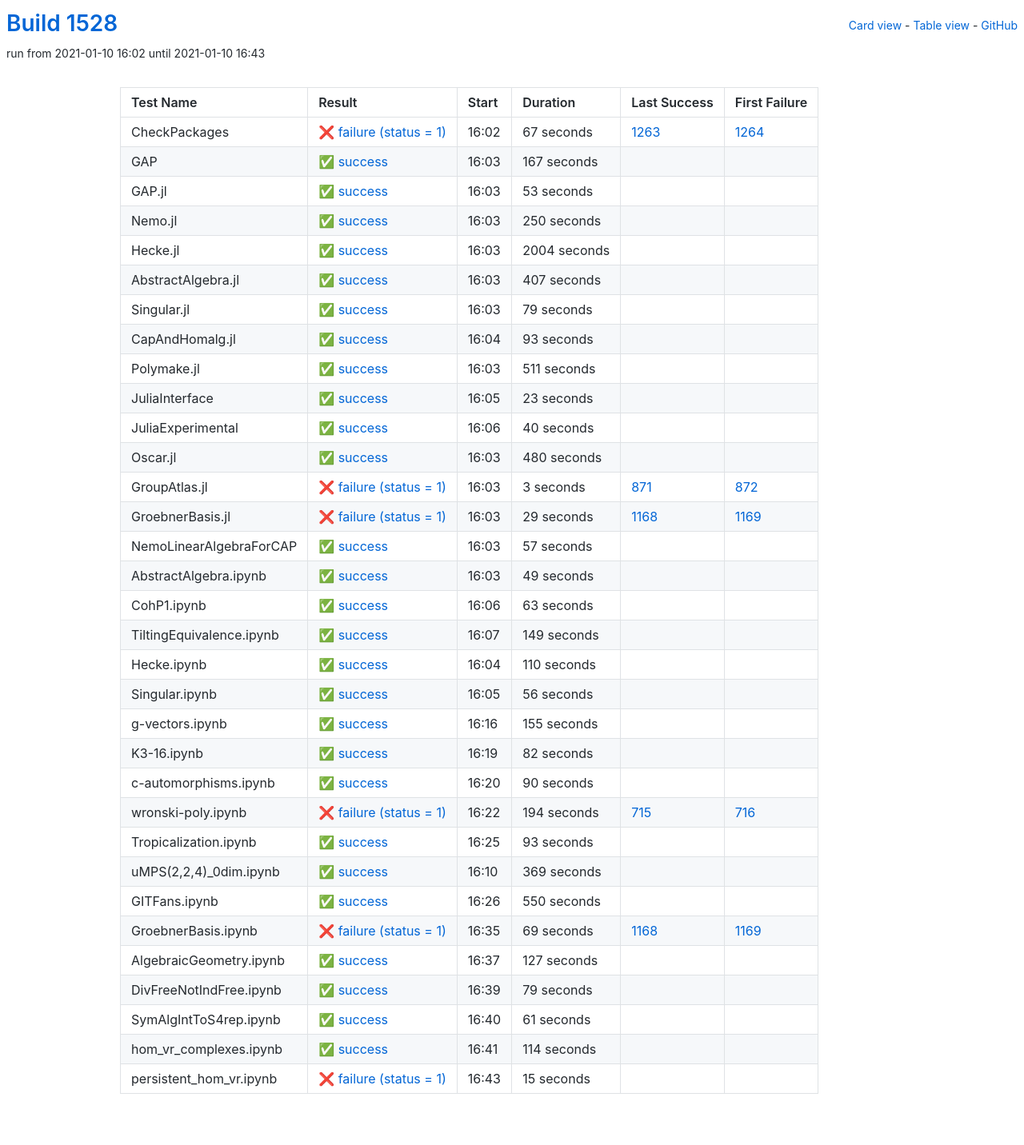
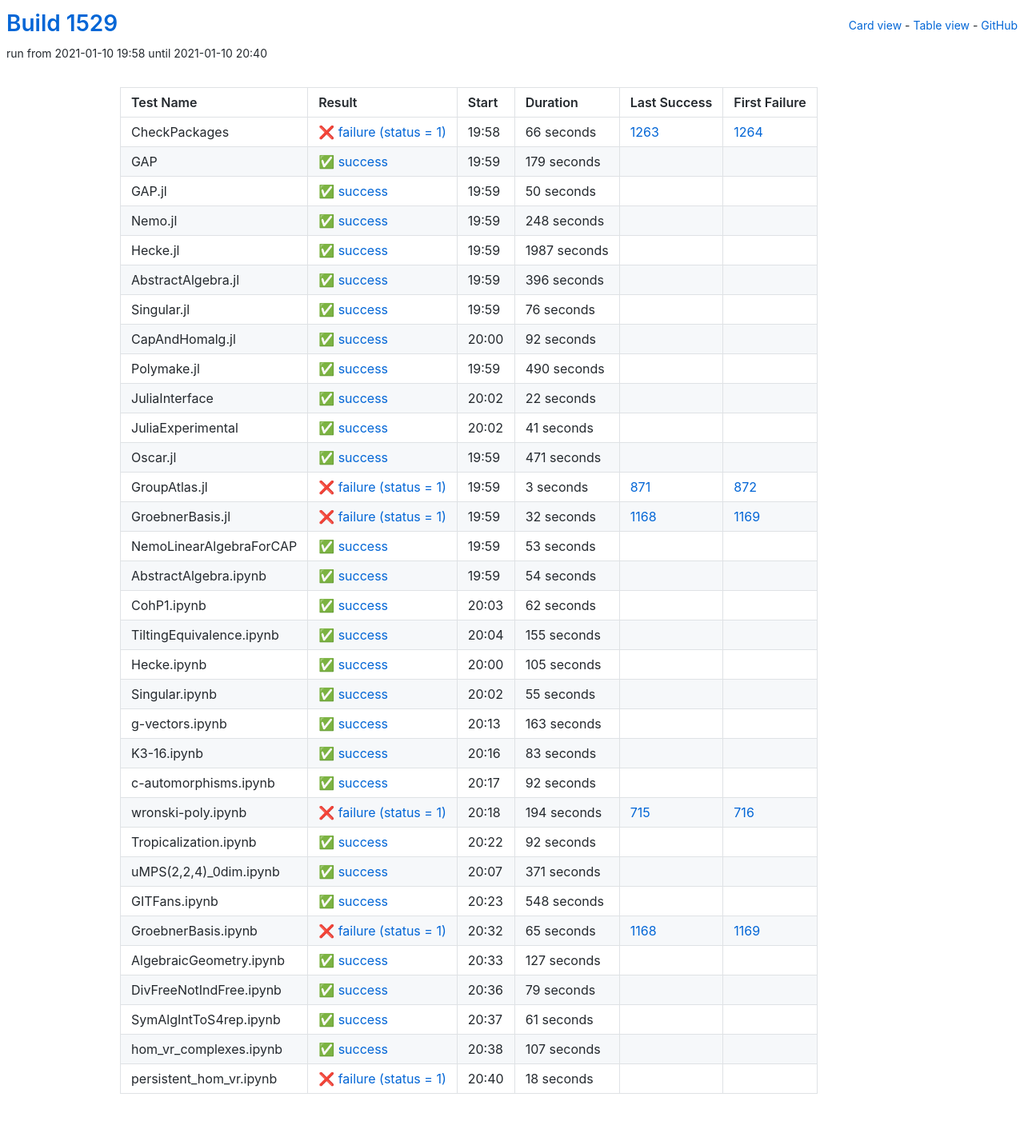
Before and after one commit to oscar-system/oscar-ci-status-stable, a Jekyll site: the page built from table.html, in a window 1280 px wide. Shown: the whole page at 80% size. Built offline with Jekyll 4.4.1, drawn with Linux system fonts in a browser that asks for light colours.

Commit message:
Build #1529

```diff
--- a/_data/ci.yml
+++ b/_data/ci.yml
@@ -1,6 +1,6 @@
 ---
-build: 1528
-build_url: https://oscarci.mathematik.uni-kl.de/job/oscar-stable/1528/
+build: 1529
+build_url: https://oscarci.mathematik.uni-kl.de/job/oscar-stable/1529/
 job: oscar-stable
 organization: oscar-system
 repo: oscar-ci-status-stable
@@ -8,152 +8,152 @@ repourl: https://github.com/oscar-system/oscar-ci-status-stable
 tests:
 - name: CheckPackages
   id: checkpackages
-  log: https://oscarci.mathematik.uni-kl.de/job/oscar-stable/1528/artifact/logs/build-1528/CheckPackages.log
-  start: 2021-01-10 16:02
+  log: https://oscarci.mathematik.uni-kl.de/job/oscar-stable/1529/artifact/logs/build-1529/CheckPackages.log
+  start: 2021-01-10 19:58
   success: false
   exitcode: 1
   status: failure
-  duration: 67
+  duration: 66
   last_success: 1263
   last_success_url: https://oscarci.mathematik.uni-kl.de/job/oscar-stable/1263/
   first_failure: 1264
   first_failure_url: https://oscarci.mathematik.uni-kl.de/job/oscar-stable/1264/
 - name: GAP
   id: gap
-  log: https://oscarci.mathematik.uni-kl.de/job/oscar-stable/1528/artifact/logs/build-1528/GAP.log
-  start: 2021-01-10 16:03
+  log: https://oscarci.mathematik.uni-kl.de/job/oscar-stable/1529/artifact/logs/build-1529/GAP.log
+  start: 2021-01-10 19:59
   success: true
   exitcode: 0
   status: success
-  duration: 167
+  duration: 179
   last_success: false
   last_success_url:
   first_failure: false
   first_failure_url:
 - name: GAP.jl
   id: gap-jl
-  log: https://oscarci.mathematik.uni-kl.de/job/oscar-stable/1528/artifact/logs/build-1528/GAP.jl.log
-  start: 2021-01-10 16:03
+  log: https://oscarci.mathematik.uni-kl.de/job/oscar-stable/1529/artifact/logs/build-1529/GAP.jl.log
+  start: 2021-01-10 19:59
   success: true
   exitcode: 0
   status: success
-  duration: 53
+  duration: 50
   last_success: false
   last_success_url:
   first_failure: false
   first_failure_url:
 - name: Nemo.jl
   id: nemo-jl
-  log: https://oscarci.mathematik.uni-kl.de/job/oscar-stable/1528/artifact/logs/build-1528/Nemo.jl.log
-  start: 2021-01-10 16:03
+  log: https://oscarci.mathematik.uni-kl.de/job/oscar-stable/1529/artifact/logs/build-1529/Nemo.jl.log
+  start: 2021-01-10 19:59
   success: true
   exitcode: 0
   status: success
-  duration: 250
+  duration: 248
   last_success: false
   last_success_url:
   first_failure: false
   first_failure_url:
 - name: Hecke.jl
   id: hecke-jl
-  log: https://oscarci.mathematik.uni-kl.de/job/oscar-stable/1528/artifact/logs/build-1528/Hecke.jl.log
-  start: 2021-01-10 16:03
+  log: https://oscarci.mathematik.uni-kl.de/job/oscar-stable/1529/artifact/logs/build-1529/Hecke.jl.log
+  start: 2021-01-10 19:59
   success: true
   exitcode: 0
   status: success
-  duration: 2004
+  duration: 1987
   last_success: false
   last_success_url:
   first_failure: false
   first_failure_url:
 - name: AbstractAlgebra.jl
   id: abstractalgebra-jl
-  log: https://oscarci.mathematik.uni-kl.de/job/oscar-stable/1528/artifact/logs/build-1528/AbstractAlgebra.jl.log
-  start: 2021-01-10 16:03
+  log: https://oscarci.mathematik.uni-kl.de/job/oscar-stable/1529/artifact/logs/build-1529/AbstractAlgebra.jl.log
+  start: 2021-01-10 19:59
   success: true
   exitcode: 0
   status: success
-  duration: 407
+  duration: 396
   last_success: false
   last_success_url:
   first_failure: false
   first_failure_url:
 - name: Singular.jl
   id: singular-jl
-  log: https://oscarci.mathematik.uni-kl.de/job/oscar-stable/1528/artifact/logs/build-1528/Singular.jl.log
-  start: 2021-01-10 16:03
+  log: https://oscarci.mathematik.uni-kl.de/job/oscar-stable/1529/artifact/logs/build-1529/Singular.jl.log
+  start: 2021-01-10 19:59
   success: true
   exitcode: 0
   status: success
-  duration: 79
+  duration: 76
   last_success: false
   last_success_url:
   first_failure: false
   first_failure_url:
 - name: CapAndHomalg.jl
   id: capandhomalg-jl
-  log: https://oscarci.mathematik.uni-kl.de/job/oscar-stable/1528/artifact/logs/build-1528/CapAndHomalg.jl.log
-  start: 2021-01-10 16:04
+  log: https://oscarci.mathematik.uni-kl.de/job/oscar-stable/1529/artifact/logs/build-1529/CapAndHomalg.jl.log
+  start: 2021-01-10 20:00
   success: true
   exitcode: 0
   status: success
-  duration: 93
+  duration: 92
   last_success: false
   last_success_url:
   first_failure: false
   first_failure_url:
 - name: Polymake.jl
   id: polymake-jl
-  log: https://oscarci.mathematik.uni-kl.de/job/oscar-stable/1528/artifact/logs/build-1528/Polymake.jl.log
-  start: 2021-01-10 16:03
+  log: https://oscarci.mathematik.uni-kl.de/job/oscar-stable/1529/artifact/logs/build-1529/Polymake.jl.log
+  start: 2021-01-10 19:59
   success: true
   exitcode: 0
   status: success
-  duration: 511
+  duration: 490
   last_success: false
   last_success_url:
   first_failure: false
   first_failure_url:
 - name: JuliaInterface
   id: juliainterface
-  log: https://oscarci.mathematik.uni-kl.de/job/oscar-stable/1528/artifact/logs/build-1528/JuliaInterface.log
-  start: 2021-01-10 16:05
+  log: https://oscarci.mathematik.uni-kl.de/job/oscar-stable/1529/artifact/logs/build-1529/JuliaInterface.log
+  start: 2021-01-10 20:02
   success: true
   exitcode: 0
   status: success
-  duration: 23
+  duration: 22
   last_success: false
   last_success_url:
   first_failure: false
   first_failure_url:
 - name: JuliaExperimental
   id: juliaexperimental
-  log: https://oscarci.mathematik.uni-kl.de/job/oscar-stable/1528/artifact/logs/build-1528/JuliaExperimental.log
-  start: 2021-01-10 16:06
+  log: https://oscarci.mathematik.uni-kl.de/job/oscar-stable/1529/artifact/logs/build-1529/JuliaExperimental.log
+  start: 2021-01-10 20:02
   success: true
   exitcode: 0
   status: success
-  duration: 40
+  duration: 41
   last_success: false
   last_success_url:
   first_failure: false
   first_failure_url:
 - name: Oscar.jl
   id: oscar-jl
-  log: https://oscarci.mathematik.uni-kl.de/job/oscar-stable/1528/artifact/logs/build-1528/Oscar.jl.log
-  start: 2021-01-10 16:03
+  log: https://oscarci.mathematik.uni-kl.de/job/oscar-stable/1529/artifact/logs/build-1529/Oscar.jl.log
+  start: 2021-01-10 19:59
   success: true
   exitcode: 0
   status: success
-  duration: 480
+  duration: 471
   last_success: false
   last_success_url:
   first_failure: false
   first_failure_url:
 - name: GroupAtlas.jl
   id: groupatlas-jl
-  log: https://oscarci.mathematik.uni-kl.de/job/oscar-stable/1528/artifact/logs/build-1528/GroupAtlas.jl.log
-  start: 2021-01-10 16:03
+  log: https://oscarci.mathematik.uni-kl.de/job/oscar-stable/1529/artifact/logs/build-1529/GroupAtlas.jl.log
+  start: 2021-01-10 19:59
   success: false
   exitcode: 1
   status: failure
@@ -164,92 +164,56 @@ tests:
   first_failure_url: https://oscarci.mathematik.uni-kl.de/job/oscar-stable/872/
 - name: GroebnerBasis.jl
   id: groebnerbasis-jl
-  log: https://oscarci.mathematik.uni-kl.de/job/oscar-stable/1528/artifact/logs/build-1528/GroebnerBasis.jl.log
-  start: 2021-01-10 16:03
+  log: https://oscarci.mathematik.uni-kl.de/job/oscar-stable/1529/artifact/logs/build-1529/GroebnerBasis.jl.log
+  start: 2021-01-10 19:59
   success: false
   exitcode: 1
   status: failure
-  duration: 29
+  duration: 32
   last_success: 1168
   last_success_url: https://oscarci.mathematik.uni-kl.de/job/oscar-stable/1168/
   first_failure: 1169
   first_failure_url: https://oscarci.mathematik.uni-kl.de/job/oscar-stable/1169/
 - name: NemoLinearAlgebraForCAP
   id: nemolinearalgebraforcap
-  log: https://oscarci.mathematik.uni-kl.de/job/oscar-stable/1528/artifact/logs/build-1528/NemoLinearAlgebraForCAP.log
-  start: 2021-01-10 16:03
+  log: https://oscarci.mathematik.uni-kl.de/job/oscar-stable/1529/artifact/logs/build-1529/NemoLinearAlgebraForCAP.log
+  start: 2021-01-10 19:59
   success: true
   exitcode: 0
   status: success
-  duration: 57
+  duration: 53
   last_success: false
   last_success_url:
   first_failure: false
   first_failure_url:
 - name: AbstractAlgebra.ipynb
   id: abstractalgebra-ipynb
-  log: https://oscarci.mathematik.uni-kl.de/job/oscar-stable/1528/artifact/logs/build-1528/AbstractAlgebra.ipynb.log
-  start: 2021-01-10 16:03
+  log: https://oscarci.mathematik.uni-kl.de/job/oscar-stable/1529/artifact/logs/build-1529/AbstractAlgebra.ipynb.log
+  start: 2021-01-10 19:59
   success: true
   exitcode: 0
   status: success
-  duration: 49
+  duration: 54
   last_success: false
   last_success_url:
   first_failure: false
   first_failure_url:
 - name: CohP1.ipynb
   id: cohp1-ipynb
-  log: https://oscarci.mathematik.uni-kl.de/job/oscar-stable/1528/artifact/logs/build-1528/CohP1.ipynb.log
-  start: 2021-01-10 16:06
+  log: https://oscarci.mathematik.uni-kl.de/job/oscar-stable/1529/artifact/logs/build-1529/CohP1.ipynb.log
+  start: 2021-01-10 20:03
   success: true
   exitcode: 0
   status: success
-  duration: 63
+  duration: 62
   last_success: false
   last_success_url:
   first_failure: false
   first_failure_url:
 - name: TiltingEquivalence.ipynb
   id: tiltingequivalence-ipynb
-  log: https://oscarci.mathematik.uni-kl.de/job/oscar-stable/1528/artifact/logs/build-1528/TiltingEquivalence.ipynb.log
-  start: 2021-01-10 16:07
-  success: true
-  exitcode: 0
-  status: success
-  duration: 149
-  last_success: false
-  last_success_url:
-  first_failure: false
-  first_failure_url:
-- name: Hecke.ipynb
-  id: hecke-ipynb
-  log: https://oscarci.mathematik.uni-kl.de/job/oscar-stable/1528/artifact/logs/build-1528/Hecke.ipynb.log
-  start: 2021-01-10 16:04
-  success: true
-  exitcode: 0
-  status: success
-  duration: 110
-  last_success: false
-  last_success_url:
-  first_failure: false
-  first_failure_url:
-- name: Singular.ipynb
-  id: singular-ipynb
-  log: https://oscarci.mathematik.uni-kl.de/job/oscar-stable/1528/artifact/logs/build-1528/Singular.ipynb.log
-  start: 2021-01-10 16:05
-  success: true
-  exitcode: 0
-  status: success
-  duration: 56
-  last_success: false
-  last_success_url:
-  first_failure: false
-  first_failure_url:
-- name: g-vectors.ipynb
-  id: g-vectors-ipynb
-  log: https://oscarci.mathematik.uni-kl.de/job/oscar-stable/1528/artifact/logs/build-1528/g-vectors.ipynb.log
-  start: 2021-01-10 16:16
+  log: https://oscarci.mathematik.uni-kl.de/job/oscar-stable/1529/artifact/logs/build-1529/TiltingEquivalence.ipynb.log
+  start: 2021-01-10 20:04
   success: true
   exitcode: 0
   status: success
@@ -258,34 +222,70 @@ tests:
   last_success_url:
   first_failure: false
   first_failure_url:
-- name: K3-16.ipynb
-  id: k3-16-ipynb
-  log: https://oscarci.mathematik.uni-kl.de/job/oscar-stable/1528/artifact/logs/build-1528/K3-16.ipynb.log
-  start: 2021-01-10 16:19
+- name: Hecke.ipynb
+  id: hecke-ipynb
+  log: https://oscarci.mathematik.uni-kl.de/job/oscar-stable/1529/artifact/logs/build-1529/Hecke.ipynb.log
+  start: 2021-01-10 20:00
   success: true
   exitcode: 0
   status: success
-  duration: 82
+  duration: 105
+  last_success: false
+  last_success_url:
+  first_failure: false
+  first_failure_url:
+- name: Singular.ipynb
+  id: singular-ipynb
+  log: https://oscarci.mathematik.uni-kl.de/job/oscar-stable/1529/artifact/logs/build-1529/Singular.ipynb.log
+  start: 2021-01-10 20:02
+  success: true
+  exitcode: 0
+  status: success
+  duration: 55
+  last_success: false
+  last_success_url:
+  first_failure: false
+  first_failure_url:
+- name: g-vectors.ipynb
+  id: g-vectors-ipynb
+  log: https://oscarci.mathematik.uni-kl.de/job/oscar-stable/1529/artifact/logs/build-1529/g-vectors.ipynb.log
+  start: 2021-01-10 20:13
+  success: true
+  exitcode: 0
+  status: success
+  duration: 163
+  last_success: false
+  last_success_url:
+  first_failure: false
+  first_failure_url:
+- name: K3-16.ipynb
+  id: k3-16-ipynb
+  log: https://oscarci.mathematik.uni-kl.de/job/oscar-stable/1529/artifact/logs/build-1529/K3-16.ipynb.log
+  start: 2021-01-10 20:16
+  success: true
+  exitcode: 0
+  status: success
+  duration: 83
   last_success: false
   last_success_url:
   first_failure: false
   first_failure_url:
 - name: c-automorphisms.ipynb
   id: c-automorphisms-ipynb
-  log: https://oscarci.mathematik.uni-kl.de/job/oscar-stable/1528/artifact/logs/build-1528/c-automorphisms.ipynb.log
-  start: 2021-01-10 16:20
+  log: https://oscarci.mathematik.uni-kl.de/job/oscar-stable/1529/artifact/logs/build-1529/c-automorphisms.ipynb.log
+  start: 2021-01-10 20:17
   success: true
   exitcode: 0
   status: success
-  duration: 90
+  duration: 92
   last_success: false
   last_success_url:
   first_failure: false
   first_failure_url:
 - name: wronski-poly.ipynb
   id: wronski-poly-ipynb
-  log: https://oscarci.mathematik.uni-kl.de/job/oscar-stable/1528/artifact/logs/build-1528/wronski-poly.ipynb.log
-  start: 2021-01-10 16:22
+  log: https://oscarci.mathematik.uni-kl.de/job/oscar-stable/1529/artifact/logs/build-1529/wronski-poly.ipynb.log
+  start: 2021-01-10 20:18
   success: false
   exitcode: 1
   status: failure
@@ -296,56 +296,56 @@ tests:
   first_failure_url: https://oscarci.mathematik.uni-kl.de/job/oscar-stable/716/
 - name: Tropicalization.ipynb
   id: tropicalization-ipynb
-  log: https://oscarci.mathematik.uni-kl.de/job/oscar-stable/1528/artifact/logs/build-1528/Tropicalization.ipynb.log
-  start: 2021-01-10 16:25
+  log: https://oscarci.mathematik.uni-kl.de/job/oscar-stable/1529/artifact/logs/build-1529/Tropicalization.ipynb.log
+  start: 2021-01-10 20:22
   success: true
   exitcode: 0
   status: success
-  duration: 93
+  duration: 92
   last_success: false
   last_success_url:
   first_failure: false
   first_failure_url:
 - name: uMPS(2,2,4)_0dim.ipynb
   id: umps-2-2-4-0dim-ipynb
-  log: https://oscarci.mathematik.uni-kl.de/job/oscar-stable/1528/artifact/logs/build-1528/uMPS-2-2-4-_0dim.ipynb.log
-  start: 2021-01-10 16:10
+  log: https://oscarci.mathematik.uni-kl.de/job/oscar-stable/1529/artifact/logs/build-1529/uMPS-2-2-4-_0dim.ipynb.log
+  start: 2021-01-10 20:07
   success: true
   exitcode: 0
   status: success
-  duration: 369
+  duration: 371
   last_success: false
   last_success_url:
   first_failure: false
   first_failure_url:
 - name: GITFans.ipynb
   id: gitfans-ipynb
-  log: https://oscarci.mathematik.uni-kl.de/job/oscar-stable/1528/artifact/logs/build-1528/GITFans.ipynb.log
-  start: 2021-01-10 16:26
+  log: https://oscarci.mathematik.uni-kl.de/job/oscar-stable/1529/artifact/logs/build-1529/GITFans.ipynb.log
+  start: 2021-01-10 20:23
   success: true
   exitcode: 0
   status: success
-  duration: 550
+  duration: 548
   last_success: false
   last_success_url:
   first_failure: false
   first_failure_url:
 - name: GroebnerBasis.ipynb
   id: groebnerbasis-ipynb
-  log: https://oscarci.mathematik.uni-kl.de/job/oscar-stable/1528/artifact/logs/build-1528/GroebnerBasis.ipynb.log
-  start: 2021-01-10 16:35
+  log: https://oscarci.mathematik.uni-kl.de/job/oscar-stable/1529/artifact/logs/build-1529/GroebnerBasis.ipynb.log
+  start: 2021-01-10 20:32
   success: false
   exitcode: 1
   status: failure
-  duration: 69
+  duration: 65
   last_success: 1168
   last_success_url: https://oscarci.mathematik.uni-kl.de/job/oscar-stable/1168/
   first_failure: 1169
   first_failure_url: https://oscarci.mathematik.uni-kl.de/job/oscar-stable/1169/
 - name: AlgebraicGeometry.ipynb
   id: algebraicgeometry-ipynb
-  log: https://oscarci.mathematik.uni-kl.de/job/oscar-stable/1528/artifact/logs/build-1528/AlgebraicGeometry.ipynb.log
-  start: 2021-01-10 16:37
+  log: https://oscarci.mathematik.uni-kl.de/job/oscar-stable/1529/artifact/logs/build-1529/AlgebraicGeometry.ipynb.log
+  start: 2021-01-10 20:33
   success: true
   exitcode: 0
   status: success
@@ -356,8 +356,8 @@ tests:
   first_failure_url:
 - name: DivFreeNotIndFree.ipynb
   id: divfreenotindfree-ipynb
-  log: https://oscarci.mathematik.uni-kl.de/job/oscar-stable/1528/artifact/logs/build-1528/DivFreeNotIndFree.ipynb.log
-  start: 2021-01-10 16:39
+  log: https://oscarci.mathematik.uni-kl.de/job/oscar-stable/1529/artifact/logs/build-1529/DivFreeNotIndFree.ipynb.log
+  start: 2021-01-10 20:36
   success: true
   exitcode: 0
   status: success
@@ -368,8 +368,8 @@ tests:
   first_failure_url:
 - name: SymAlgIntToS4rep.ipynb
   id: symalginttos4rep-ipynb
-  log: https://oscarci.mathematik.uni-kl.de/job/oscar-stable/1528/artifact/logs/build-1528/SymAlgIntToS4rep.ipynb.log
-  start: 2021-01-10 16:40
+  log: https://oscarci.mathematik.uni-kl.de/job/oscar-stable/1529/artifact/logs/build-1529/SymAlgIntToS4rep.ipynb.log
+  start: 2021-01-10 20:37
   success: true
   exitcode: 0
   status: success
@@ -380,24 +380,24 @@ tests:
   first_failure_url:
 - name: hom_vr_complexes.ipynb
   id: hom-vr-complexes-ipynb
-  log: https://oscarci.mathematik.uni-kl.de/job/oscar-stable/1528/artifact/logs/build-1528/hom_vr_complexes.ipynb.log
-  start: 2021-01-10 16:41
+  log: https://oscarci.mathematik.uni-kl.de/job/oscar-stable/1529/artifact/logs/build-1529/hom_vr_complexes.ipynb.log
+  start: 2021-01-10 20:38
   success: true
   exitcode: 0
   status: success
-  duration: 114
+  duration: 107
   last_success: false
   last_success_url:
   first_failure: false
   first_failure_url:
 - name: persistent_hom_vr.ipynb
   id: persistent-hom-vr-ipynb
-  log: https://oscarci.mathematik.uni-kl.de/job/oscar-stable/1528/artifact/logs/build-1528/persistent_hom_vr.ipynb.log
-  start: 2021-01-10 16:43
+  log: https://oscarci.mathematik.uni-kl.de/job/oscar-stable/1529/artifact/logs/build-1529/persistent_hom_vr.ipynb.log
+  start: 2021-01-10 20:40
   success: false
   exitcode: 1
   status: failure
-  duration: 15
+  duration: 18
   last_success: false
   last_success_url:
   first_failure: false
```
Also changed, not shown: README.md.
